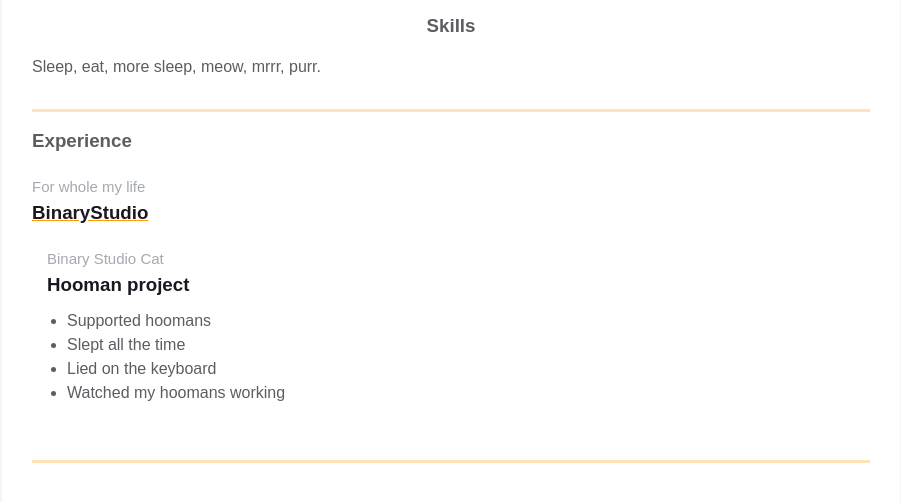
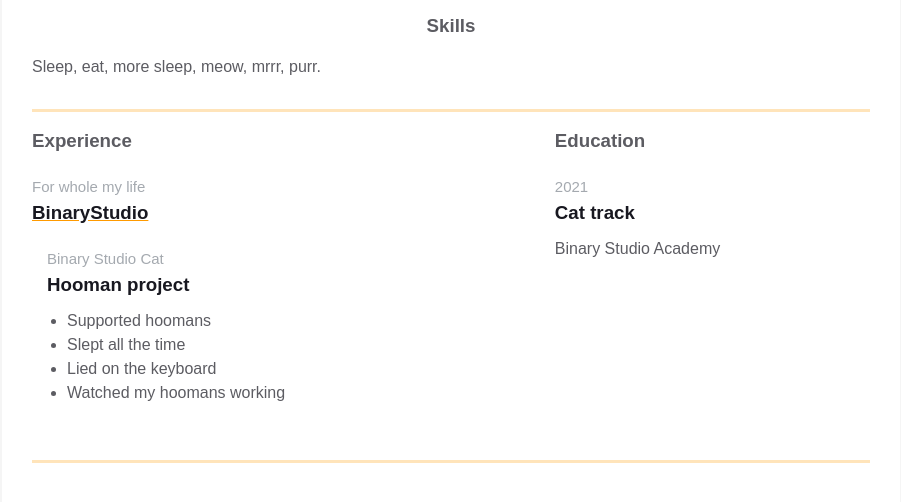
Before and after one commit to JosuerBague/homepage-2022, a plain HTML site: page index.html in a window 1280 px wide. Shown: the part 434-936 px from the top of the page, without its empty margins (189-1090 px from the left). Drawn offline with Linux system fonts and the light colour scheme.

Commit message:
Add additional info block

```diff
--- a/index.html
+++ b/index.html
@@ -107,11 +107,19 @@
               </div>
             </div>
 
-            <div class="additional-info fv"></div>
+            <div class="additional-info fv">
+              <div class="additional-info__education">
+                <h3 class="additional-info__education-header">Education</h3>
+                <div class="additional-info__education-university">
+                  <span class="additional-info__education-university-durability">2021</span>
+                  <h3 class="additional-info__education-university-speciality">Cat track</h3>
+                  <p class="additional-info__education-university-name">Binary Studio Academy</p>
+                </div>
+              </div>
+            </div>
           </div>
+
         </div>
-
-      </div>
   </main>
 </body>
 
```
